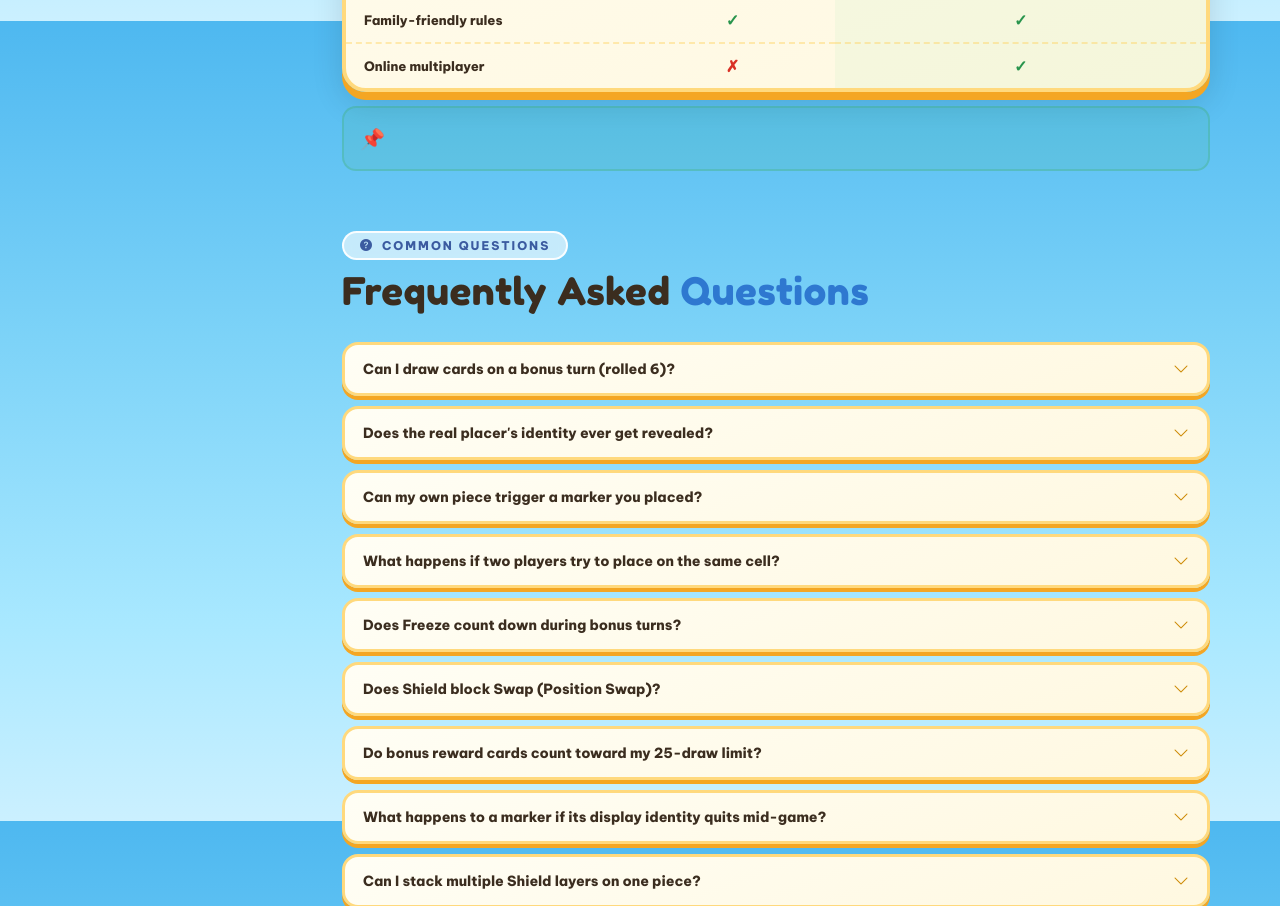
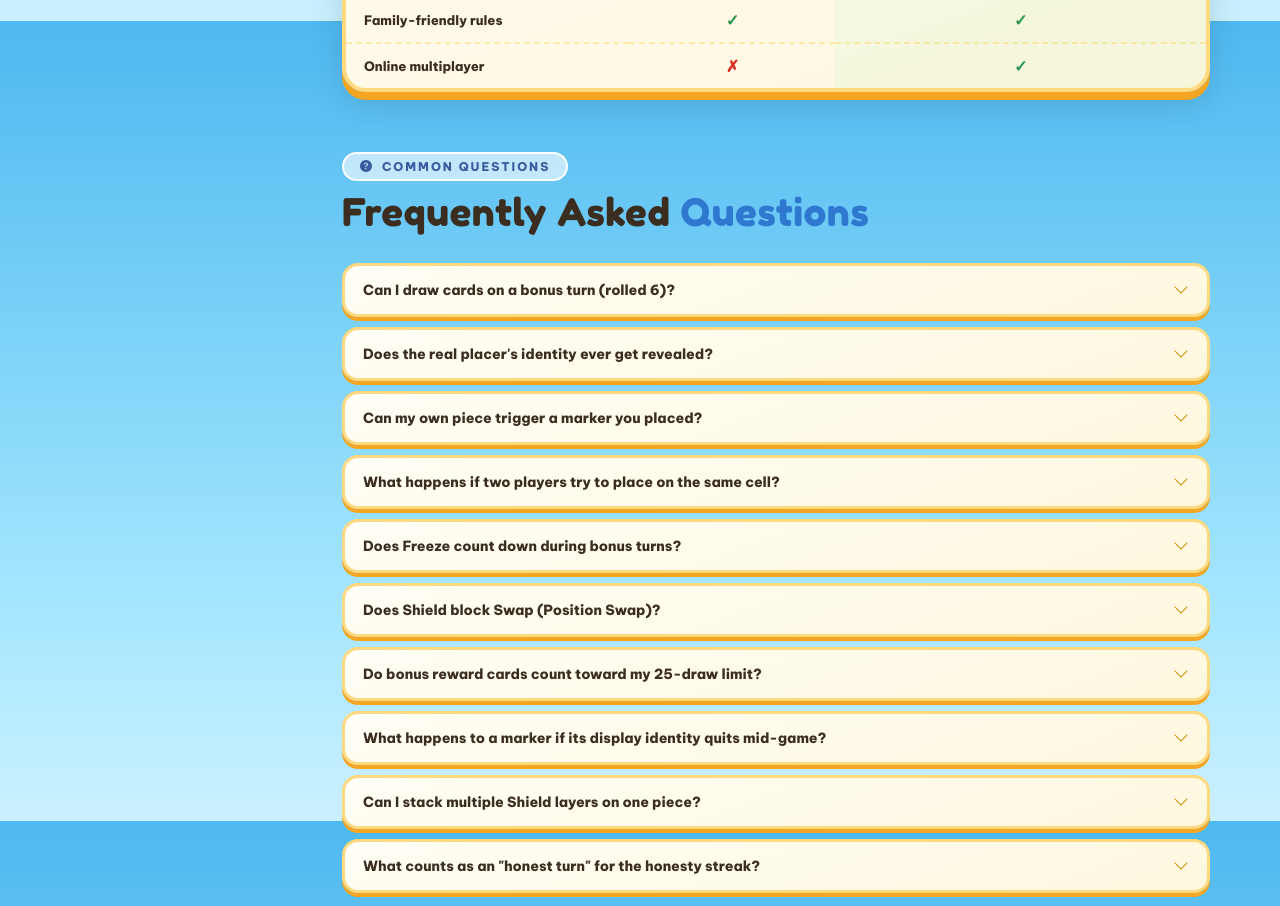
Before and after one commit to vinhnguyen2005/Rune-Race-Introduction-Page, a plain HTML site: page rules.html in a window 1280 px wide. Shown: the part 10379-11285 px from the top of the page. Drawn offline with nearby package versions, Linux system fonts and the light colour scheme.

Commit message:
remove redundant icon

```diff
--- a/rules.html
+++ b/rules.html
@@ -1056,9 +1056,7 @@ body::before {
         </div>
       </div>
 
-      <div class="callout tip reveal delay-1" style="margin-top:14px;">
-        <span class="callout-icon">📌</span>
-      </div>
+
     </section>
 
     <!-- ═══ FAQ ═══ -->
```
